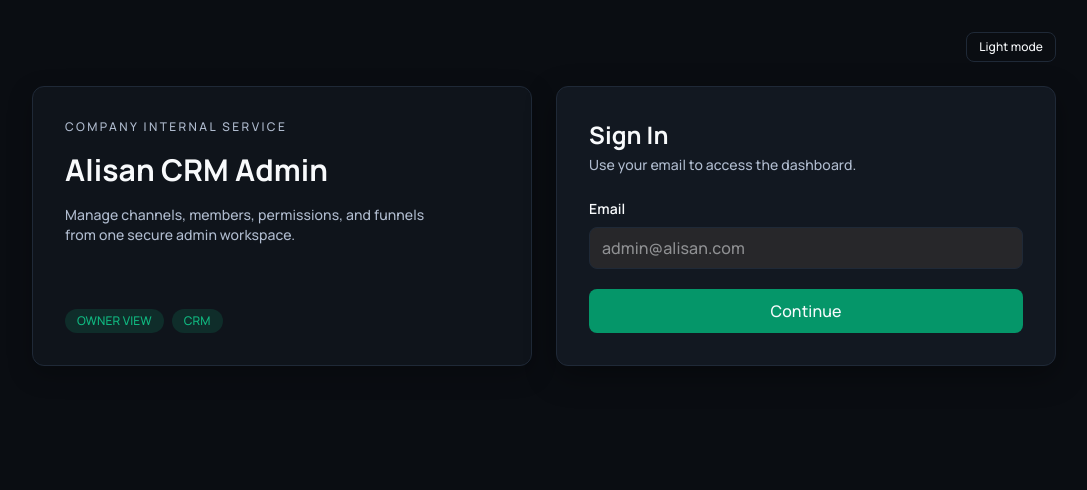
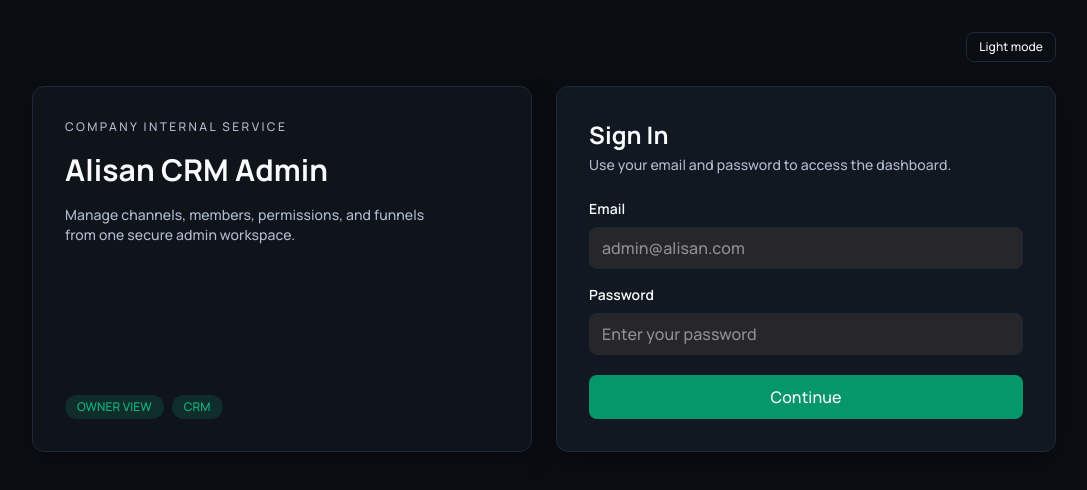
Before and after one commit to nktanwar/AdminTestSkeleton, a React (Vite) app in the folder cis-admin-ui/: page /login in a window 1280 px wide. Shown: the top 490 px of the page, without its empty margins (96-1183 px from the left). Built offline with nearby package versions, Linux system fonts and the light colour scheme; no server answers.

Commit message:
auth added

```diff
--- a/cis-admin-ui/src/context/AuthContext.tsx
+++ b/cis-admin-ui/src/context/AuthContext.tsx
@@ -55,7 +55,7 @@ interface AuthContextValue {
   channelMe: ChannelMe | null
   capabilities: ChannelCapabilities
   capabilitiesLoading: boolean
-  login: (email: string) => Promise<void>
+  login: (email: string, password: string) => Promise<void>
   selectMembership: (membershipId: string) => Promise<void>
   selectChannel: (channelId: string) => void
   logout: () => void
@@ -286,11 +286,14 @@ export function AuthProvider({
   }, [])
 
   const login = useCallback(
-    async (email: string) => {
+    async (email: string, password: string) => {
       // Prevent cross-user data bleed from previous query cache.
       queryClient.clear()
 
-      const res = await AuthAPI.login(email.trim())
+      const res = await AuthAPI.login(
+        email.trim(),
+        password
+      )
       const normalizedMemberships = normalizeMemberships(
         res.memberships
       )
--- a/cis-admin-ui/src/lib/api.ts
+++ b/cis-admin-ui/src/lib/api.ts
@@ -340,7 +340,7 @@ export const DashboardAPI = {
 /* -------- Auth -------- */
 
 export const AuthAPI = {
-  login: (email: string) =>
+  login: (email: string, password: string) =>
     api<{
       userId: string
       globalRole: string
@@ -357,7 +357,7 @@ export const AuthAPI = {
       }[] | null
     }>("/auth/login", {
       method: "POST",
-      body: JSON.stringify({ email }),
+      body: JSON.stringify({ email, password }),
     }),
 
   selectMembership: (
--- a/cis-admin-ui/src/pages/Login.tsx
+++ b/cis-admin-ui/src/pages/Login.tsx
@@ -4,6 +4,7 @@ import { useAuth } from "../context/AuthContext"
 
 export default function Login() {
   const [email, setEmail] = useState("")
+  const [password, setPassword] = useState("")
   const [loading, setLoading] = useState(false)
   const [error, setError] = useState<string | null>(null)
   const [theme, setLocalTheme] = useState(getTheme())
@@ -21,11 +22,16 @@ export default function Login() {
       return
     }
 
+    if (!password) {
+      setError("Password is required")
+      return
+    }
+
     setLoading(true)
     setError(null)
 
     try {
-      await login(email.trim())
+      await login(email.trim(), password)
     } catch (e: any) {
       setError(e.message)
     } finally {
@@ -72,7 +78,7 @@ export default function Login() {
               <div className="space-y-1 mb-6">
                 <h2 className="text-2xl">Sign In</h2>
                 <p className="text-sm text-[var(--text-muted)]">
-                  Use your email to access the dashboard.
+                  Use your email and password to access the dashboard.
                 </p>
               </div>
 
@@ -84,6 +90,20 @@ export default function Login() {
                 placeholder="admin@alisan.com"
                 value={email}
                 onChange={(e) => setEmail(e.target.value)}
+                onKeyDown={(e) => {
+                  if (e.key === "Enter") submit()
+                }}
+                className="w-full px-3 py-2 rounded-lg bg-zinc-800 border border-[var(--border)] focus:outline-none focus:ring-2 focus:ring-[var(--accent-soft)]"
+              />
+
+              <label className="block text-sm font-semibold mt-4 mb-2">
+                Password
+              </label>
+              <input
+                type="password"
+                placeholder="Enter your password"
+                value={password}
+                onChange={(e) => setPassword(e.target.value)}
                 onKeyDown={(e) => {
                   if (e.key === "Enter") submit()
                 }}
```
